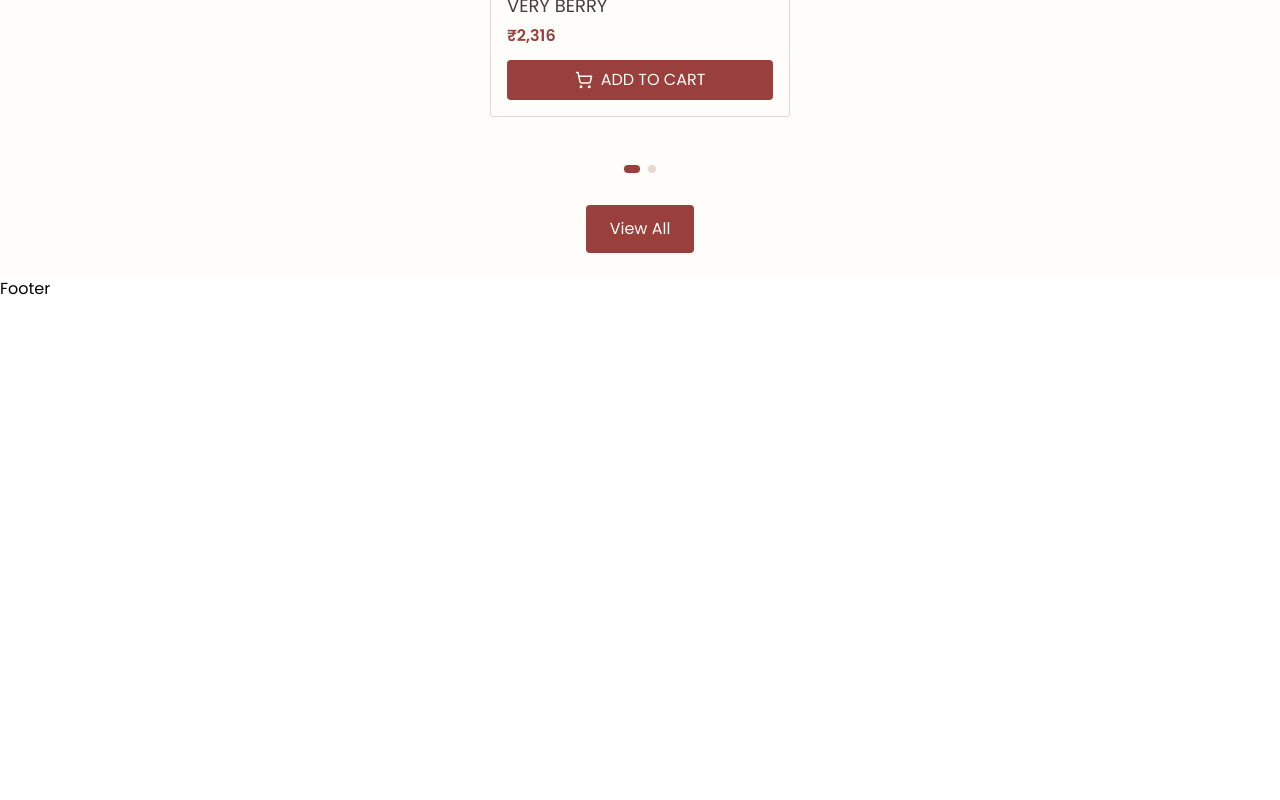
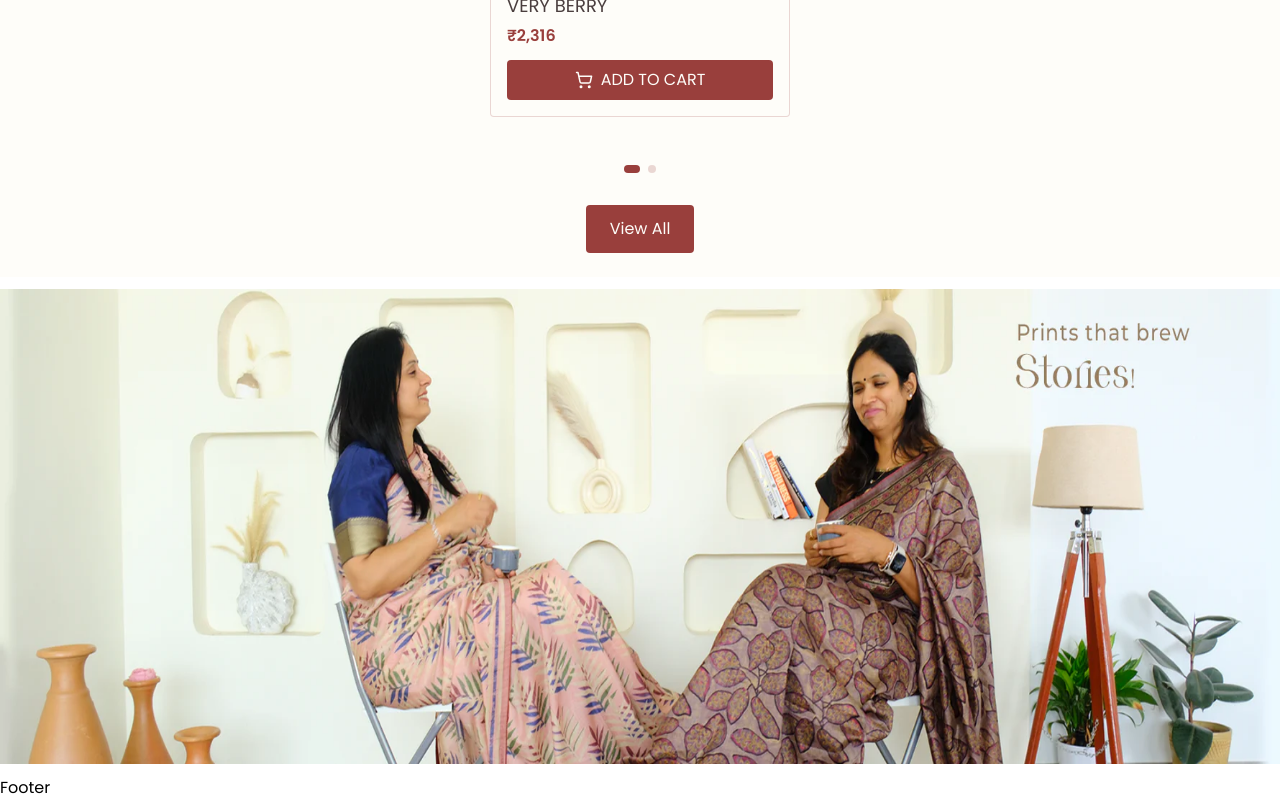
Before and after one commit to JairamDeo/Ranjaya-Clothing-Brand-Web-Application, a React (Vite) app in the folder client/: page / in a window 1280 px wide. Shown: the part 3883-4683 px from the top of the page. Before the commit the page ends 4184 px from the top, so only its background shows below. Built offline with nearby package versions, Linux system fonts and the light colour scheme.

Commit message:
Home Section 5 Success Story Banner

```diff
--- a/client/src/Pages/Home/Home.jsx
+++ b/client/src/Pages/Home/Home.jsx
@@ -3,6 +3,7 @@ import BannerCarousel from './BannerCarousel'
 import HomeSection2 from './HomeSection2'
 import HomeSection3 from './HomeSection3'
 import HomeSection4 from './HomeSection4';
+import HomeSection5 from './HomeSection5';
 
 export default function Home() {
   return (
@@ -11,6 +12,7 @@ export default function Home() {
       <HomeSection2/>
       <HomeSection3/>
       <HomeSection4/>
+      <HomeSection5/>
     </div>
   )
 }
--- /dev/null
+++ b/client/src/Pages/Home/HomeSection5.jsx
@@ -0,0 +1,47 @@
+import { useState, useEffect, useRef } from 'react';
+// Import desktop images
+import banner1 from '../../assets/HomeImg/sucessStorydesktop.jpg';
+// Import mobile-optimized images
+import banner1Mobile from '../../assets/HomeImg/sucessStorymobile.jpg';
+
+export default function HomeSection5() {
+
+  // Set up responsive images based on screen size
+  const bannerImages = [
+    { desktop: banner1, mobile: banner1Mobile },
+  ];
+
+  return (
+    <div
+      className="py-3 relative w-full overflow-hidden"
+    >
+      <div
+      >
+        {bannerImages.map((image, index) => (
+          <div key={index} className="min-w-full relative">
+            {/* Image container with appropriate dimensions */}
+            <div className="w-full relative">
+              {/* Mobile image - shown only on smaller screens */}
+              <img
+                src={image.mobile}
+                alt={`Banner image ${index + 1}`}
+                className="w-full md:hidden object-fit"
+                style={{ height: '600px' }}
+              />
+
+              {/* Desktop image - hidden on mobile */}
+              <img
+                src={image.desktop}
+                alt={`Banner image ${index + 1}`}
+                className="w-full hidden md:block object-fit"
+                style={{ height: '475px' }}
+              />
+
+            </div>
+          </div>
+        ))}
+      </div>
+
+    </div>
+  );
+}
```
Also changed, not shown: client/src/assets/HomeImg/sucessStorydesktop.jpg (added), client/src/assets/HomeImg/sucessStorymobile.jpg (added).
